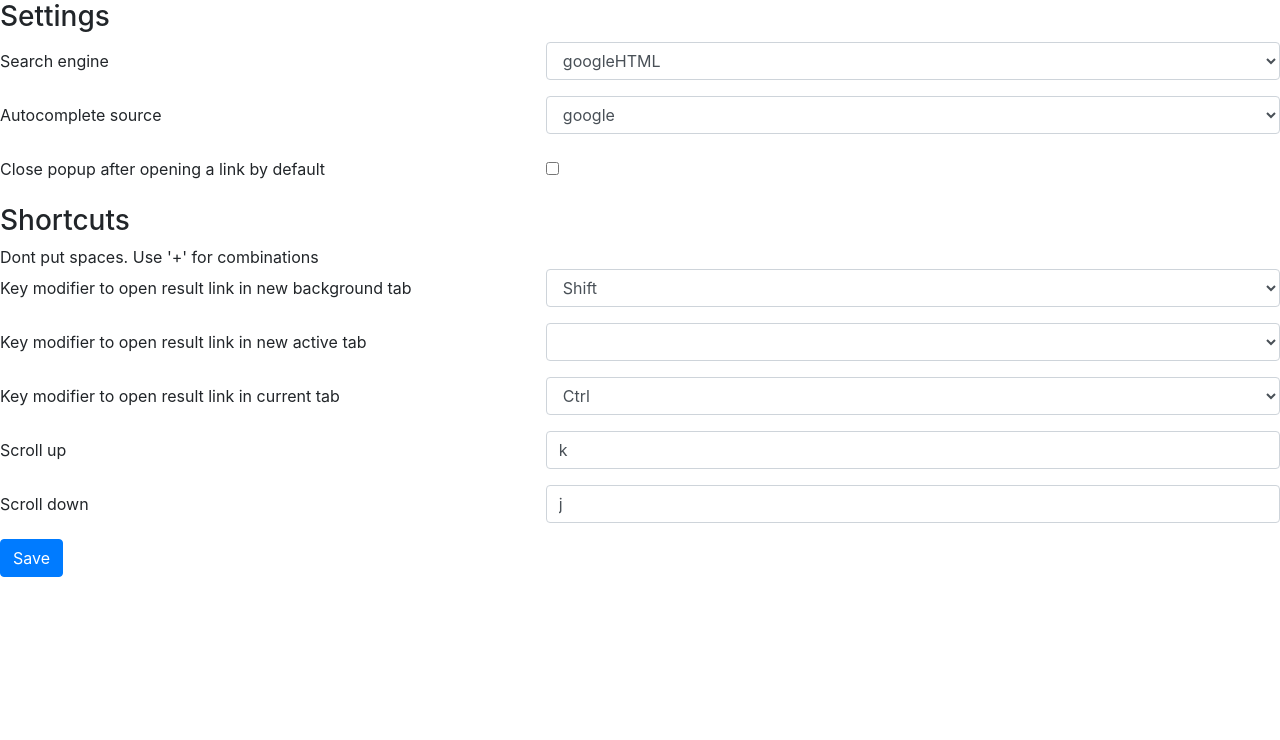
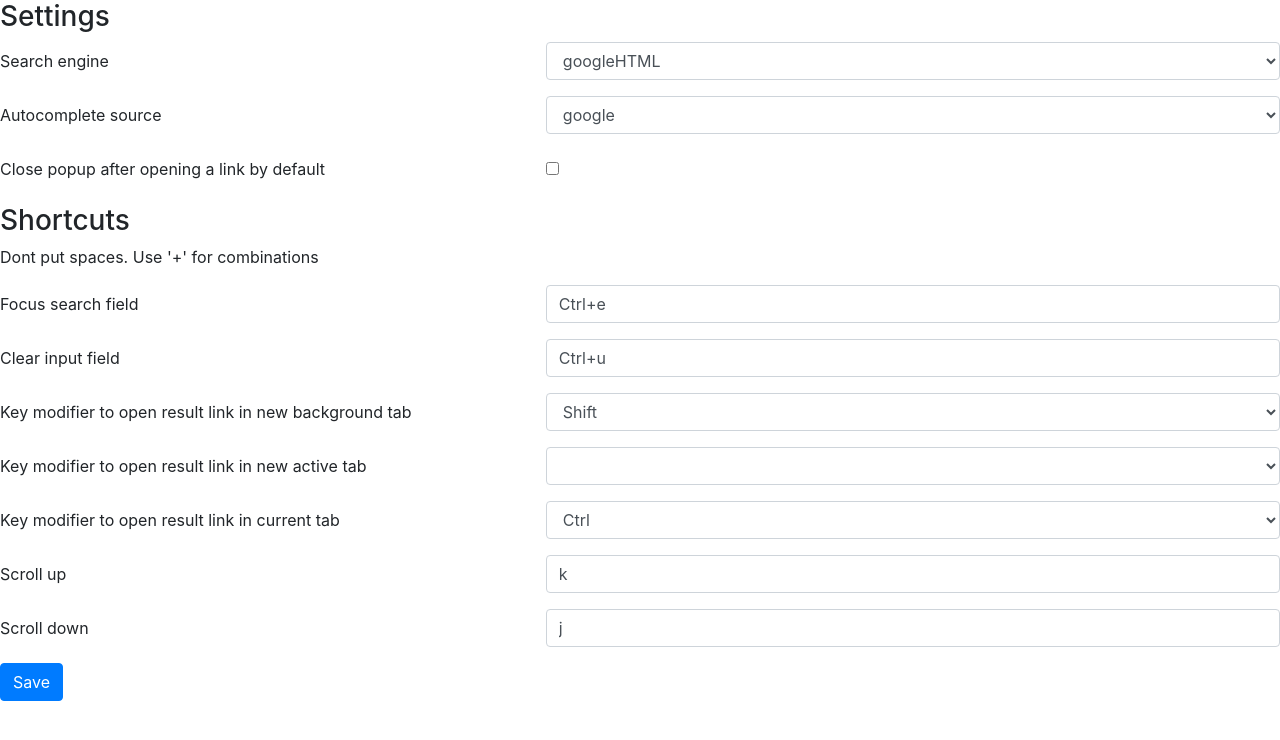
Before and after one commit to ik9999/popupsearch, a Vue app: page / in a window 1280 px wide. Shown: the top 740 px of the page. Built offline with nearby package versions, Linux system fonts and the light colour scheme; the HTML template or start-up script is replaced by a standard one.

Commit message:
fix settings

```diff
--- a/src/settings/root.vue
+++ b/src/settings/root.vue
@@ -41,13 +41,13 @@
         <input type="text" class="form-control" v-model="settings.toggleClosepopupKey">
       </div>
     </div>
-    <div class="form-group row mt-3" v-if="false">
+    <div class="form-group row mt-3">
       <label class="col-5 col-form-label">Focus search field</label>
       <div class="col-7">
         <input type="text" class="form-control" v-model="settings.focusInputKey">
       </div>
     </div>
-    <div class="form-group row mt-3" v-if="false">
+    <div class="form-group row mt-3">
       <label class="col-5 col-form-label">Clear input field</label>
       <div class="col-7">
         <input type="text" class="form-control" v-model="settings.clearInputKey">
```
